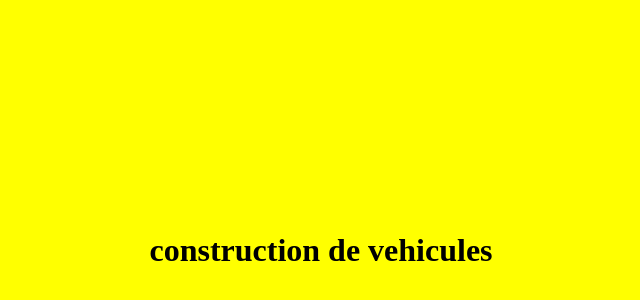
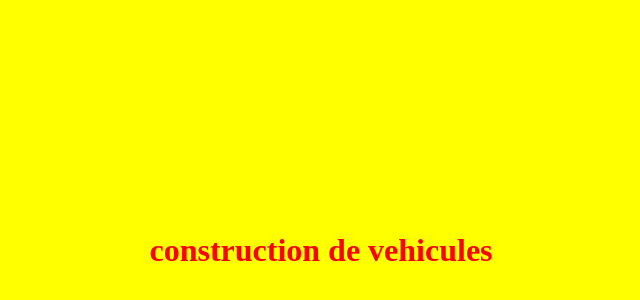
Before and after one commit to Freestylemed/constructionvehicules, a plain HTML site: page index.html in a window 1280 px wide. Shown: the part 42-342 px from the top of the page, without its empty margins (319-959 px from the left). Drawn offline with Linux system fonts and the light colour scheme.

Commit message:
modif couleur grd titre

```diff
--- a/index.html
+++ b/index.html
@@ -4,7 +4,7 @@
 		<head>
 			<title>Test 1</title>
 		</head>
-		<body style="background-color:yellow">
+		<body style="background-color:yellow; color:red">
 			<h1 style="padding-top:20%; padding-bottom:20%; text-align:center">construction de vehicules</h1>
 		</body>
 	</html>
```
